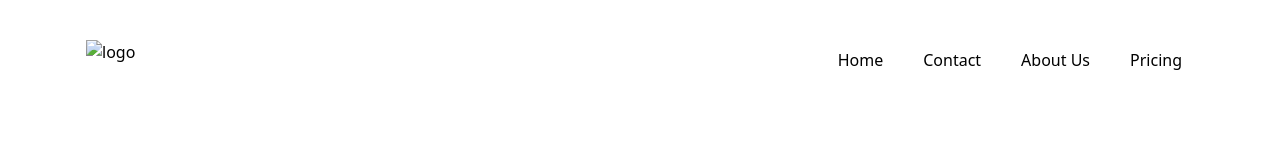
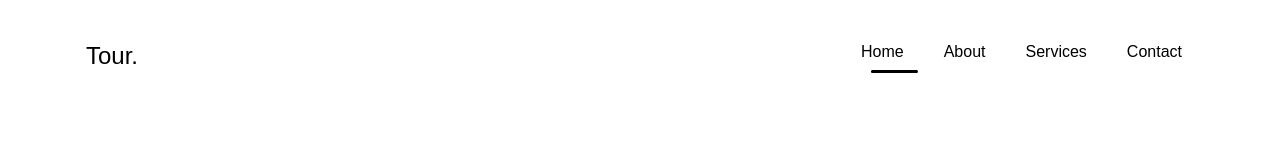
Before and after one commit to shamim888/Tour, a website: page public/index.html in a window 1280 px wide. Drawn offline with Linux system fonts and the light colour scheme.

Commit message:
nav decorated

```diff
--- a/public/index.html
+++ b/public/index.html
@@ -12,15 +12,16 @@
         <div class="container max-width mx-auto px-4">
             <div class="row">
                 <div class="w-full px-4">
-                    <div class="flex flex-wrap justify-between">
-                        <img src="" alt="logo">
+                    <nav class="flex flex-wrap justify-between">
+                        <!-- <img src="" alt="logo"> -->
+                        <h2 class="text-2xl">Tour.</h2>
                         <ul class="flex flex-wrap justify-end gap-4">
-                            <li><a href="javascript:;" class="block px-3 py-2">Home</a></li>
-                            <li><a href="javascript:;" class="block px-3 py-2">Contact</a></li>
-                            <li><a href="javascript:;" class="block px-3 py-2">About Us</a></li>
-                            <li><a href="javascript:;" class="block px-3 py-2">Pricing</a></li>
+                            <li><a href="javascript:;" class="active px-3 py-2">Home</a></li>
+                            <li><a href="javascript:;" class="px-3 py-2">About</a></li>
+                            <li><a href="javascript:;" class="px-3 py-2">Services</a></li>
+                            <li><a href="javascript:;" class="px-3 py-2">Contact</a></li>
                         </ul>
-                    </div>
+                    </nav>
                 </div>
             </div>
         </div>
--- a/src/input.css
+++ b/src/input.css
@@ -1,6 +1,12 @@
 @tailwind base;
 @tailwind components;
 @tailwind utilities;
+
+@import url('https://fonts.googleapis.com/css2?family=Poppins:ital,wght@0,100;0,200;0,300;0,400;0,500;0,600;0,700;0,800;0,900;1,100;1,200;1,300;1,400;1,500;1,600;1,700;1,800;1,900&display=swap');
+
+*{
+    font-family: 'Poppins', sans-serif;
+}
 
 @layer base {
 
@@ -14,4 +20,26 @@
     .max-width{
         max-width: 1140px;
     }
+
+    header nav a {
+        position: relative;
+        transition: .3s;
+    }
+
+    header nav a::before {
+        content: "";
+        position: absolute;
+        bottom: -5px;
+        width: 100%;
+        height: 2.8px;
+        background-color: black;
+        border-radius: 5px;
+        transform: scaleX(0);
+        transition: .3s;
+    }
+
+    header nav a:hover::before,
+    header nav .active::before {
+        transform: scaleX(.7);
+    }
 }
```
Also changed, not shown: src/tailwind.css.
